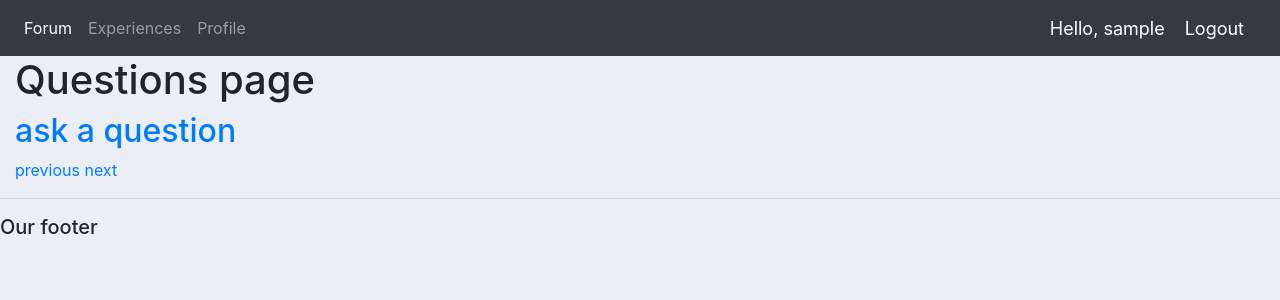
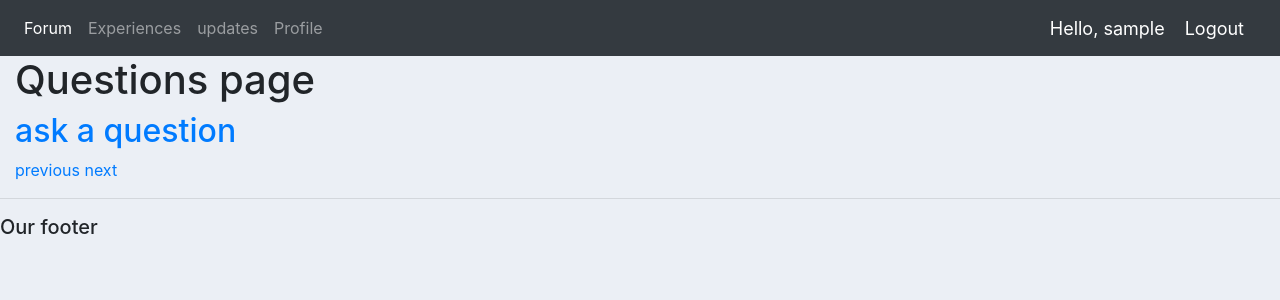
Before and after one commit to DevelopersLeague/StudNet, a Django app: page /forum/1/ in a window 1280 px wide. Shown: the top 300 px of the page. Run offline with Django 3.2, Linux system fonts and the light colour scheme; the visitor is signed in with stand-in values (Sample User, id 1); data that the repository does not hold is empty; some libraries are stand-ins or nearby versions.

Commit message:
add updates function

```diff
--- a/forum/templates/forum/navbar.html
+++ b/forum/templates/forum/navbar.html
@@ -23,6 +23,9 @@
         <a class="nav-link" href="#">Experiences</a>
       </li>
       <li class="nav-item">
+        <a class="nav-link" href="{% url 'updates' %}">updates</a>
+      </li>
+      <li class="nav-item">
         <a class="nav-link" href="#">Profile</a>
       </li>
     </ul>
--- a/forum/urls.py
+++ b/forum/urls.py
@@ -23,6 +23,8 @@ urlpatterns = [
     path('forum/answer/update/<int:answer_id>',
          views.answer_update, name='answer_update'),
     path('forum/answer/delete/<int:answer_id>',
-         views.answer_delete, name='answer_delete')
+         views.answer_delete, name='answer_delete'),
+    # updates
+    path('updates/', views.updates, name="updates")
 
 ]
--- a/forum/views.py
+++ b/forum/views.py
@@ -218,3 +218,12 @@ def answer_delete(request, answer_id):
     else:
         print("invalid access")
         raise Http404("page not found")
+
+# updates ----------------------------------------------------------------------
+# login is not required to see updates
+
+
+def updates(request):
+    updates = Update.objects.all().order_by('-created_on')
+    context = {'updates': updates}
+    return render(request, 'forum/updates.html', context)
```
Also changed, not shown: forum/templates/forum/updates.html (added, +10 -0 lines).
